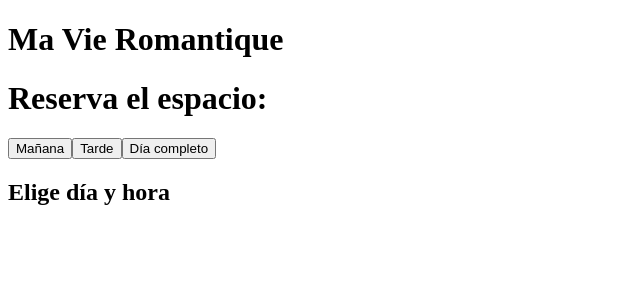
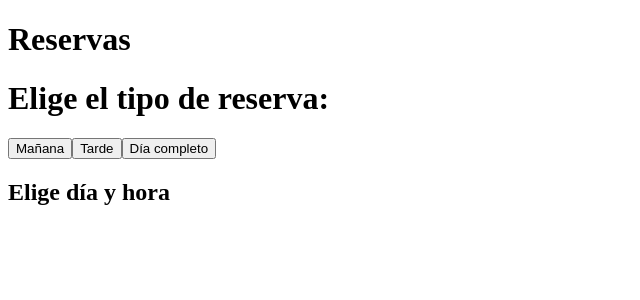
Before and after one commit to lualab-xyz/booking-4-google-calendar, an Angular app: page / in a window 1280 px wide. Shown: the top 300 px of the page, without its empty margins (0-640 px from the left). Built offline with nearby package versions, Linux system fonts and the light colour scheme.

Commit message:
change titles

```diff
--- a/src/app/app.component.html
+++ b/src/app/app.component.html
@@ -1,4 +1,4 @@
-<h1>Ma Vie Romantique</h1>
+<h1>Reservas</h1>
 <div>
     <app-day-selection (daySelected)="onDaySelected($event)"></app-day-selection>
     <app-calendar />
--- a/src/app/day-selection/day-selection.component.html
+++ b/src/app/day-selection/day-selection.component.html
@@ -1,5 +1,5 @@
 <div>
-    <h1>Reserva el espacio:</h1>
+    <h1>Elige el tipo de reserva:</h1>
     <button (click)="selectDay('morning')">Mañana</button>
     <button (click)="selectDay('afternoon')">Tarde</button>
     <button (click)="selectDay('complete')">Día completo</button>
--- a/src/index.html
+++ b/src/index.html
@@ -2,7 +2,7 @@
 <html lang="en">
 <head>
   <meta charset="utf-8">
-  <title>BookingApp</title>
+  <title>Booking Calendar</title>
   <base href="/">
   <meta name="viewport" content="width=device-width, initial-scale=1">
   <link rel="preconnect" href="https://fonts.googleapis.com">
```
